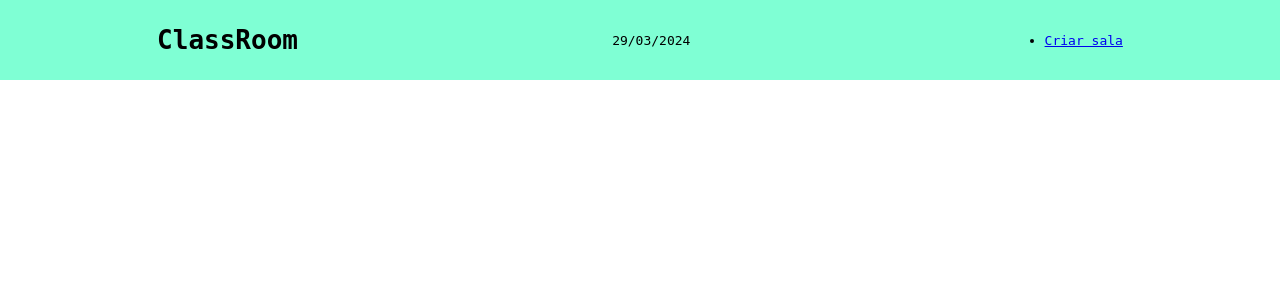
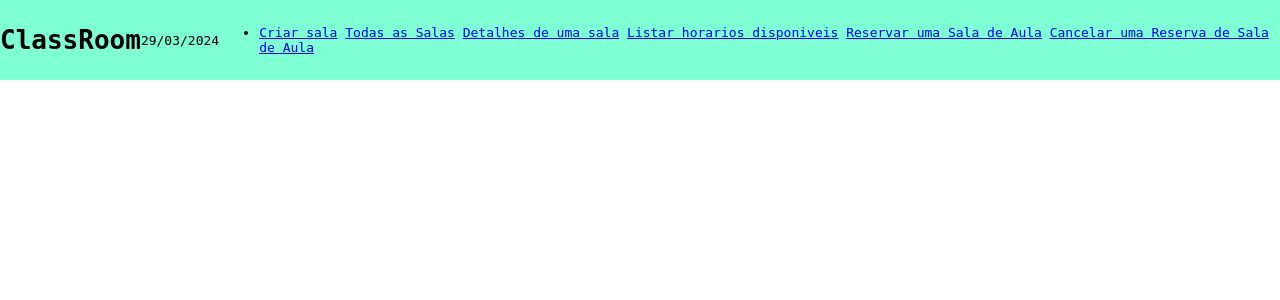
Before and after one commit to DiegoH3nr1que/api_room_reservation, a Django app: template templates/main.html in a window 1280 px wide. Shown: the top 300 px of the page. Run offline with Django 5.2, Linux system fonts and the light colour scheme; the template is opened without the code that fills it, so the values that code supplies are empty.

Commit message:
feat: NewButton
Adding New Button

```diff
--- a/templates/main.html
+++ b/templates/main.html
@@ -11,12 +11,21 @@
     <header
       class="d-flex flex-wrap justify-content-center py-3 mb-4 border-bottom"
     >
-    <h1>ClassRoom</h1>
+      <h1>ClassRoom</h1>
 
-    <output id="dataAtual"></output>
+      <output id="dataAtual"></output>
       <ul class="nav nav-pills">
         <li class="nav-item">
-          <a href="{% url ' Home ' %}" class="nav-link">Criar sala</a>
+          <a href="{% url ' home ' %}" class="nav-link">Criar sala</a>
+          <a href="{% url ' home ' %}" class="nav-link">Todas as Salas</a>
+          <a href="{% url ' home ' %}" class="nav-link">Detalhes de uma sala</a>
+          <a href="{% url ' home ' %}" class="nav-link"
+            >Listar horarios disponiveis</a
+          >
+          <a href="{% url ' home ' %}" class="nav-link"
+            >Reservar uma Sala de Aula</a
+          >
+          <a href="{% url ' home ' %}" class="nav-link">Cancelar uma Reserva de Sala de Aula</a>
         </li>
       </ul>
     </header>
```
